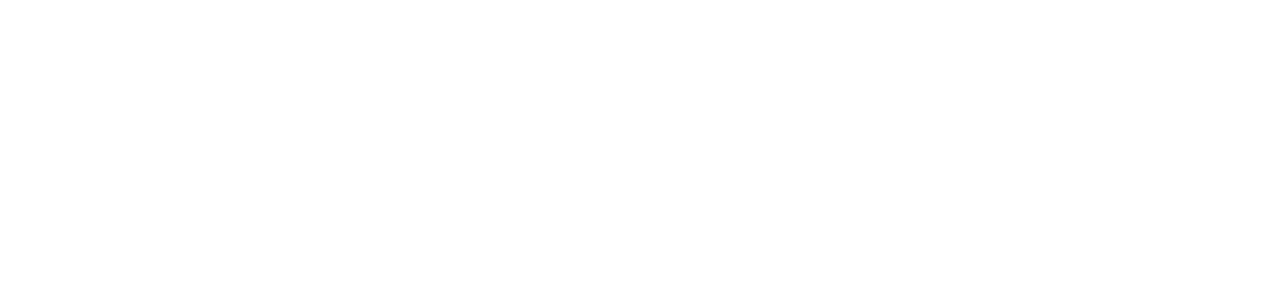
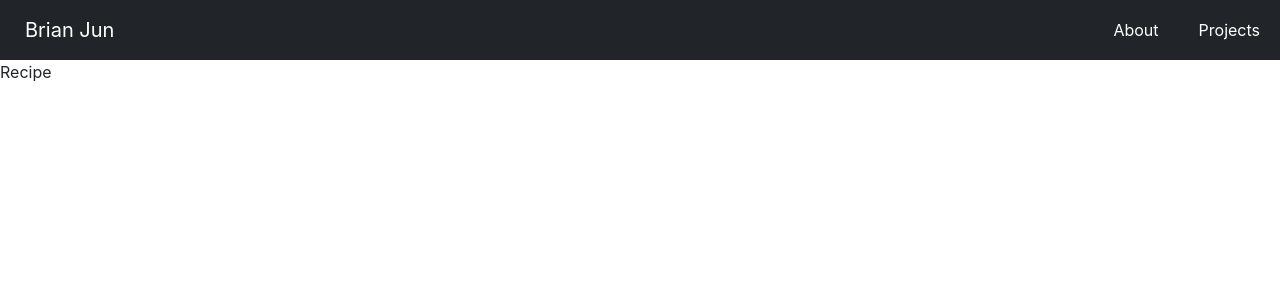
Before and after one commit to bmtef-02/portfolio-client, a React (Create React App) app: page /projects/recipe in a window 1280 px wide. Before the commit this address had no page. Shown: the top 300 px of the page. Built offline with nearby package versions, Linux system fonts and the light colour scheme.

Commit message:
reorganized NavBar and props location

```diff
--- a/src/App.js
+++ b/src/App.js
@@ -1,11 +1,44 @@
-import React from 'react';
+import React, {useState, useEffect } from 'react';
 import { Routes, Route } from 'react-router-dom';
+import NavBar from './components/NavBarComponent';
 import Homepage from './components/HomepageComponent';
+import NFLProject from './components/NFLProjectComponent';
+import CastingProject from './components/CastingProjectComponent';
+import RecipeProject from './components/RecipeProjectComponent';
 
 export default function App() {
+
+    const [hash, setHash] = useState(window.location.hash)
+    const [aboutIsActive, setAboutIsActive] = useState(false);
+    const [projIsActive, setProjIsActive] = useState(false);
+
+    useEffect(() => {
+        if (hash === '#about') {
+            setAboutIsActive(true);
+            setProjIsActive(false);
+        } else if (hash === '#projects') {
+            setProjIsActive(true);
+            setAboutIsActive(false);
+        } else {
+            setProjIsActive(false);
+            setAboutIsActive(false);
+        }
+    }, [hash])
+
     return (
-        <Routes>
-            <Route path='/' element={<Homepage />} />
-        </Routes>
+        <React.Fragment>
+            <NavBar
+                setHash={setHash}
+                aboutIsActive={aboutIsActive}
+                projIsActive={projIsActive}
+            />
+            <Routes>
+                <Route path='/' element={<Homepage setHash={setHash} />} />
+                <Route path='/projects/nfl' element={<NFLProject />} />
+                <Route path='/projects/casting' element={<CastingProject />} />
+                <Route path='/projects/recipe' element={<RecipeProject />} />
+            </Routes>
+        </React.Fragment>
+
     )
 }
--- /dev/null
+++ b/src/components/CastingProjectComponent.js
@@ -0,0 +1,10 @@
+import React from 'react';
+
+export default function CastingProject() {
+
+    return (
+        <div>
+            Casting
+        </div>
+    );
+}
--- a/src/components/HomepageComponent.js
+++ b/src/components/HomepageComponent.js
@@ -4,37 +4,17 @@ import About from './AboutComponent';
 import Projects from './ProjectsComponent';
 import NavBar from './NavBarComponent';
 
-export default function Homepage() {
+export default function Homepage(props) {
 
-    const [hash, setHash] = useState(window.location.hash)
-    const [aboutIsActive, setAboutIsActive] = useState(false);
-    const [projIsActive, setProjIsActive] = useState(false);
-
-    useEffect(() => {
-        if (hash === '#about') {
-            setAboutIsActive(true);
-            setProjIsActive(false);
-        } else if (hash === '#projects') {
-            setProjIsActive(true);
-            setAboutIsActive(false);
-        } else {
-            setProjIsActive(false);
-            setAboutIsActive(false);
-        }
-    }, [hash])
+    const { setHash } = props;
 
     return (
         <React.Fragment>
-            <NavBar
-                setHash={setHash}
-                aboutIsActive={aboutIsActive}
-                projIsActive={projIsActive}
-            />
             <Introduction
                 setHash={setHash}
             />
             <About />
-            <Projects />
+            <Projects setHash={setHash} />
         </React.Fragment>
     );
 }
--- a/src/components/IntroductionComponent.js
+++ b/src/components/IntroductionComponent.js
@@ -6,15 +6,7 @@ import Button from 'react-bootstrap/Button';
 import Headshot from '../img/Brian_Headshot_Square.JPG';
 
 export default function Introduction(props) {
-    const {
-        setHash,
-    } = props;
-
-    const scrollWithOffset = (el) => {
-        const yCoordinate = el.getBoundingClientRect().top + window.pageYOffset;
-        const yOffset = -55;
-        window.scrollTo({ top: yCoordinate + yOffset, behavior: 'smooth' });
-    };
+    const { setHash } = props;
 
     return (
         <Container className='mb-2' style={{ textAlign: 'center' }}>
--- /dev/null
+++ b/src/components/NFLProjectComponent.js
@@ -0,0 +1,11 @@
+import React from 'react';
+import NavBar from './NavBarComponent';
+
+export default function NFLProject() {
+
+    return (
+        <React.Fragment>
+            Nfl
+        </React.Fragment>
+    );
+}
--- a/src/components/NavBarComponent.js
+++ b/src/components/NavBarComponent.js
@@ -39,9 +39,8 @@ export default function NavBar(props) {
     return (
         <Navbar bg='dark' variant='dark' sticky='top'>
             <Navbar.Brand
-                href='#'
+                href='/'
                 style={{ marginLeft: 25 }}
-                onClick={(event) => setHash(event.target.hash)}
             >
                 Brian Jun
             </Navbar.Brand>
--- a/src/components/ProjectsComponent.js
+++ b/src/components/ProjectsComponent.js
@@ -1,4 +1,5 @@
 import React from 'react';
+import { Link } from 'react-router-dom';
 import Container from 'react-bootstrap/Container';
 import Row from 'react-bootstrap/Row';
 import Col from 'react-bootstrap/Col';
@@ -7,7 +8,9 @@ import CastingCardsScreenshot from '../img/Casting-Cards-Screenshot.png';
 import RecipeScreenshot from '../img/Recipe-Screenshot.png';
 
 
-export default function Projects() {
+export default function Projects(props) {
+
+    const { setHash } = props;
 
     return (
         <Container id='projects'>
@@ -22,11 +25,13 @@ export default function Projects() {
                     <p>Automatically gathers results of each NFL game and computes the point totals to determine the weekly winner.</p>
                 </Col>
                 <Col xs={12} lg={8}>
+                    <Link to='/projects/nfl' onClick={() => setHash(null)}>
                         <img
                             src={NFLScreenshot}
                             alt='NFL Screenshot'
                             width='100%'
                         />
+                    </Link>
                 </Col>
             </Row>
             <Row className='justify-content-center'>
@@ -35,11 +40,13 @@ export default function Projects() {
                     <p>A tool casting departments can use to create a grid of prospective contestants more efficiently.</p>
                 </Col>
                 <Col xs={12} lg={8}>
+                    <Link to='/projects/casting' onClick={() => setHash(null)}>
                         <img
                             src={CastingCardsScreenshot}
-                        alt='NFL Screenshot'
+                            alt='Casting Screenshot'
                             width='100%'
                         />
+                    </Link>
                 </Col>
             </Row>
             <Row className='justify-content-center'>
@@ -48,11 +55,14 @@ export default function Projects() {
                     <p>A minimalist and customizable recipe app that allows users to create and save their own recipes</p>
                 </Col>
                 <Col xs={12} lg={8}>
+                    <Link to='/projects/recipe' onClick={() => setHash(null)}>
                         <img
                             src={RecipeScreenshot}
-                        alt='NFL Screenshot'
+                            alt='Recipe Screenshot'
                             width='100%'
                         />
+                    </Link>
+
                 </Col>
             </Row>
         </Container>
--- /dev/null
+++ b/src/components/RecipeProjectComponent.js
@@ -0,0 +1,10 @@
+import React from 'react';
+
+export default function RecipeProject() {
+
+    return (
+        <div>
+            Recipe
+        </div>
+    );
+}
```
Lines whose indentation alone changed are shown as unchanged.
